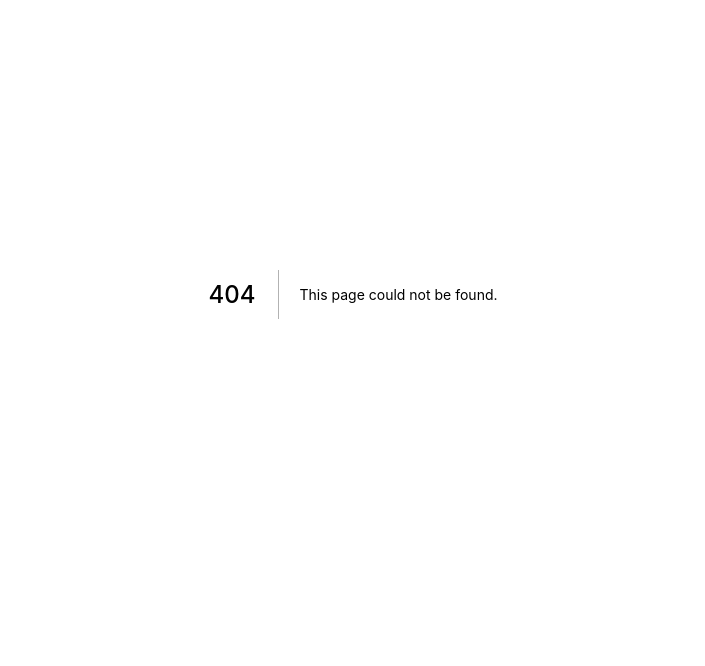
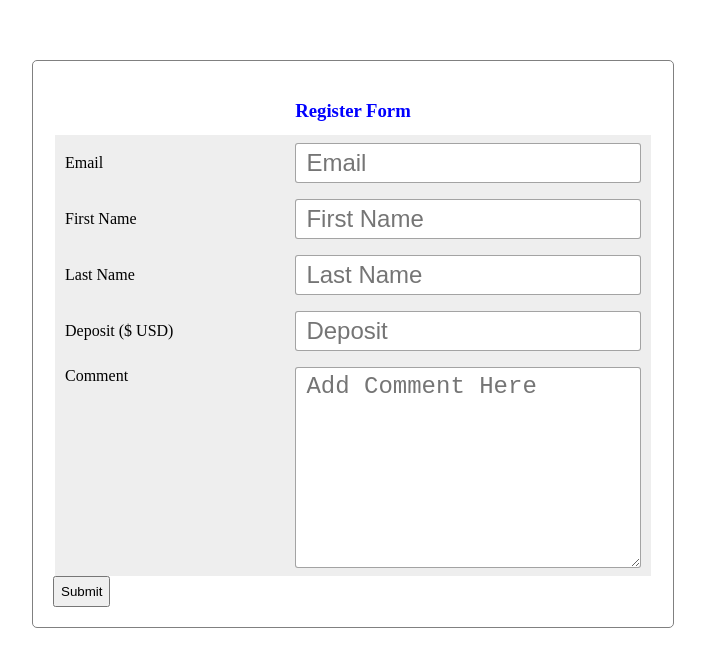
Before and after one commit to scottie-schneider/design, a Next.js app: page /grid/basic_form in a window 1280 px wide. Before the commit this address had no page. Shown: the part 106-772 px from the top of the page, without its empty margins (287-992 px from the left). Built offline with nearby package versions, Linux system fonts and the light colour scheme.

Commit message:
basic forms

```diff
--- /dev/null
+++ b/pages/grid/basic_form.js
@@ -0,0 +1,83 @@
+import styled from "styled-components";
+
+const StyledBody = styled.body`
+  .container {
+    background: #fff;
+    border-radius: 5px;
+    margin: 0;
+    height: 100%;
+    padding: 50px;
+    display: flex;
+    align-items: center;
+    justify-content: center;
+  }
+  form {
+    width: 600px;
+    padding: 20px;
+    border-radius: 5px;
+    border: 1px solid gray;
+  }
+  h3 {
+    color: blue;
+    text-align: center;
+    margin-bottom: 0.8rem;
+  }
+  fieldset {
+    background: #eee;
+    padding: 8px 10px;
+    border: none;
+  }
+  .formfields {
+    display: grid;
+    grid-template-columns: 2fr 3fr;
+    grid-row-gap: 1rem;
+    align-items: center;
+  }
+  button {
+    padding: 6px;
+  }
+  label {
+    cursor: pointer;
+  }
+  input,
+  textarea {
+    padding: 5px 10px;
+    font-size: 1.5rem;
+    border-radius: 3px;
+    border: 1px solid rgba(25, 25, 25, 0.4);
+  }
+  .topLabel {
+    align-self: start;
+  }
+`;
+
+const BasicForm = () => {
+  return (
+    <StyledBody>
+      <div className="container">
+        <form>
+          <h3>Register Form</h3>
+          <fieldset>
+            <div className="formfields">
+              <label for="email">Email</label>
+              <input id="email" type="text" placeholder="Email" />
+              <label for="firstName">First Name</label>
+              <input id="firstName" type="text" placeholder="First Name" />
+              <label for="lastName">Last Name</label>
+              <input id="lastName" type="text" placeholder="Last Name" />
+              <label for="deposit">Deposit ($ USD)</label>
+              <input id="deposit" type="text" placeholder="Deposit" />
+              <label className="topLabel" for="comment">
+                Comment
+              </label>
+              <textarea id="comment" placeholder="Add Comment Here" rows="7" />
+            </div>
+          </fieldset>
+          <button>Submit</button>
+        </form>
+      </div>
+    </StyledBody>
+  );
+};
+
+export default BasicForm;
```
